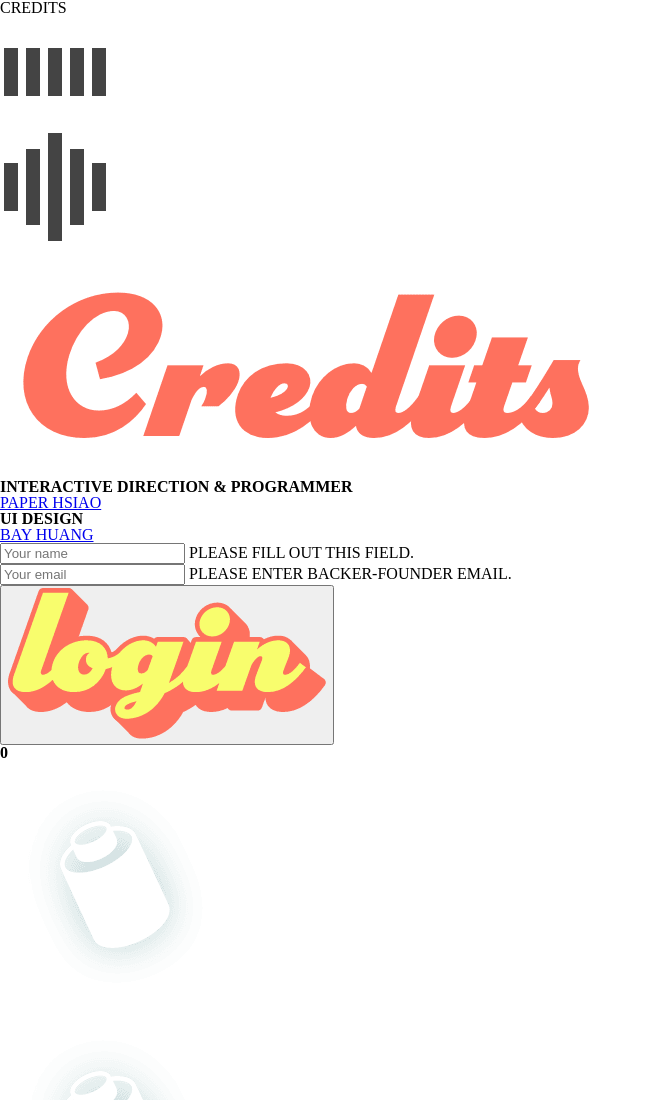
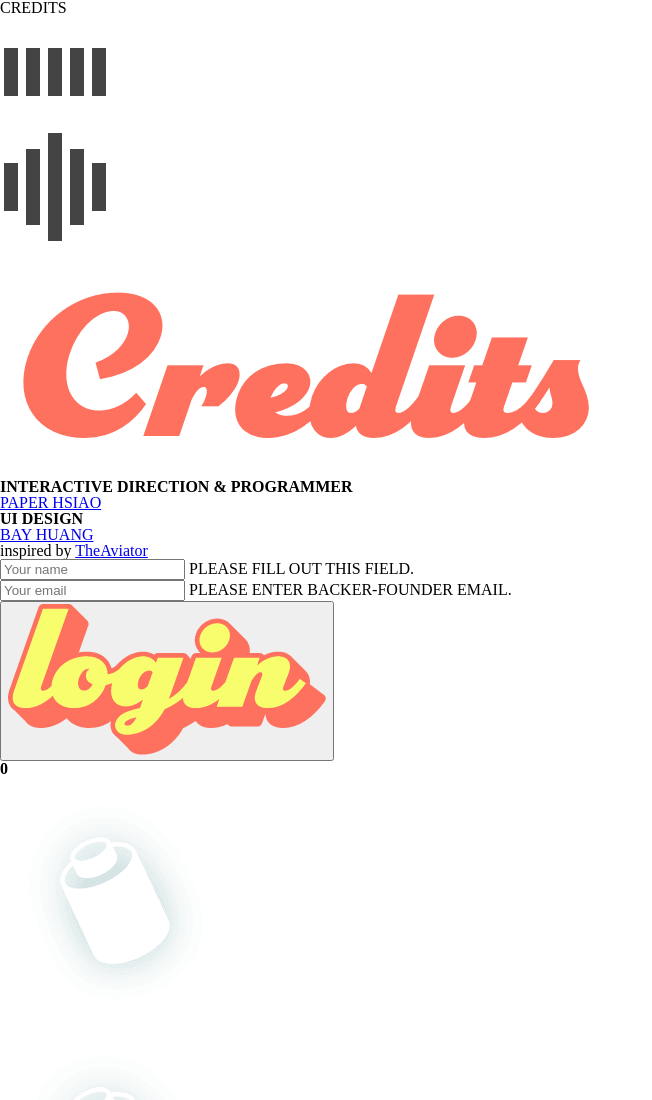
Before and after one commit to destiny5420/explorer-airplane-game, a website: page src/index.html in a window 1280 px wide. Shown: the top 1100 px of the page, without its empty margins (0-652 px from the left). Drawn offline with Linux system fonts and the light colour scheme.

Commit message:
feat: 新增 inspired by 的資訊

```diff
--- a/src/index.html
+++ b/src/index.html
@@ -72,6 +72,12 @@
                 <h3 class="f-lato color-orange f-900">UI DESIGN</h3>
                 <a class="f-lato f-900" href="https://www.behance.net/HuangYuQian" target="_blank"
                   >BAY HUANG</a
+                >
+              </div>
+              <div class="inspired f-lato">
+                inspired by
+                <a href="https://github.com/yakudoo/TheAviator" target="_blank" class="link f-lato"
+                  >TheAviator</a
                 >
               </div>
             </div>
--- a/src/scss/index/all.scss
+++ b/src/scss/index/all.scss
@@ -725,6 +725,17 @@
         margin-bottom: 50px;
       }
 
+      .inspired {
+        font-size: 14px;
+        color: #757575;
+
+        .link {
+          font-size: 14px;
+          text-decoration: underline;
+          letter-spacing: 1px;
+        }
+      }
+
       h3 {
         font-size: 28px;
         line-height: 2;
```
